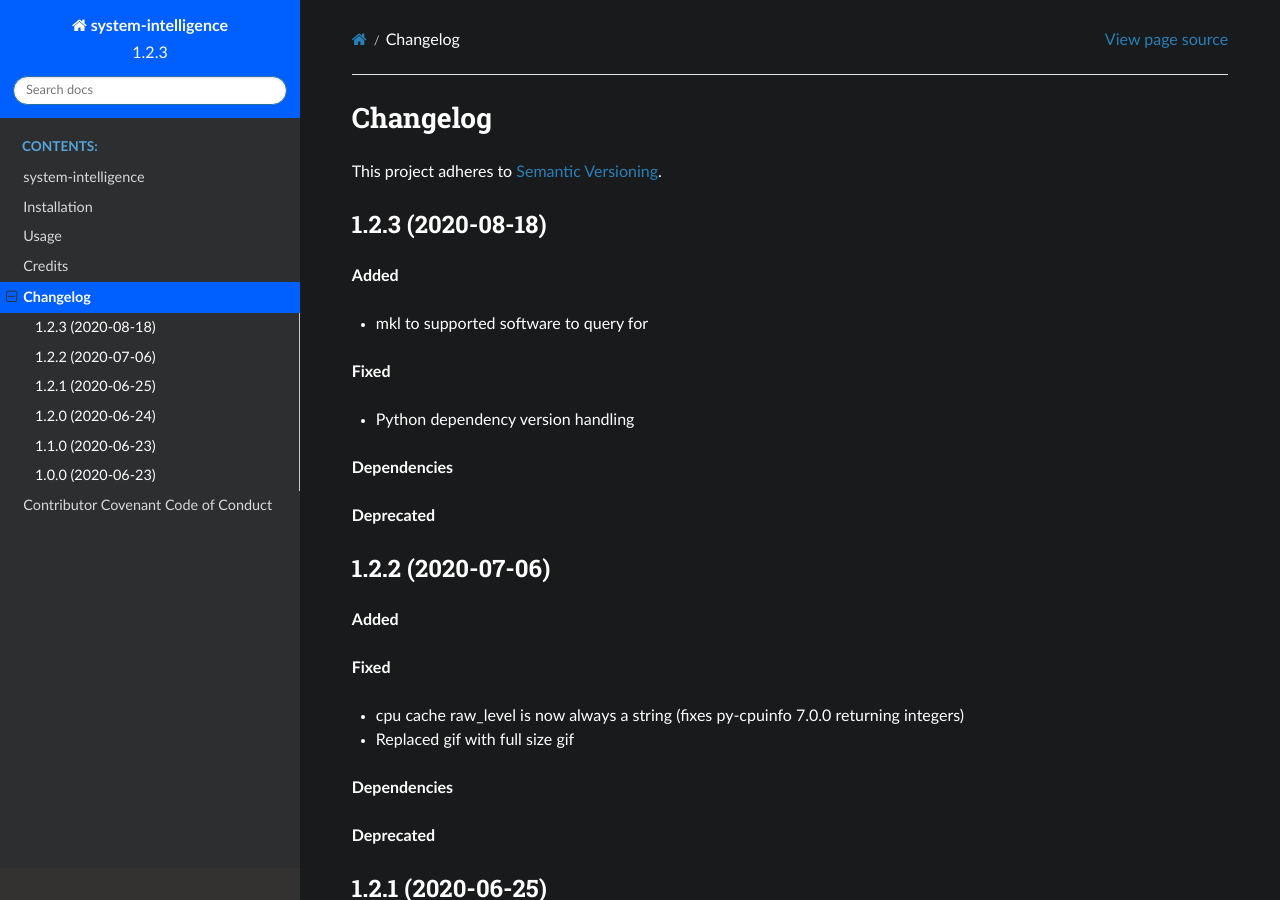
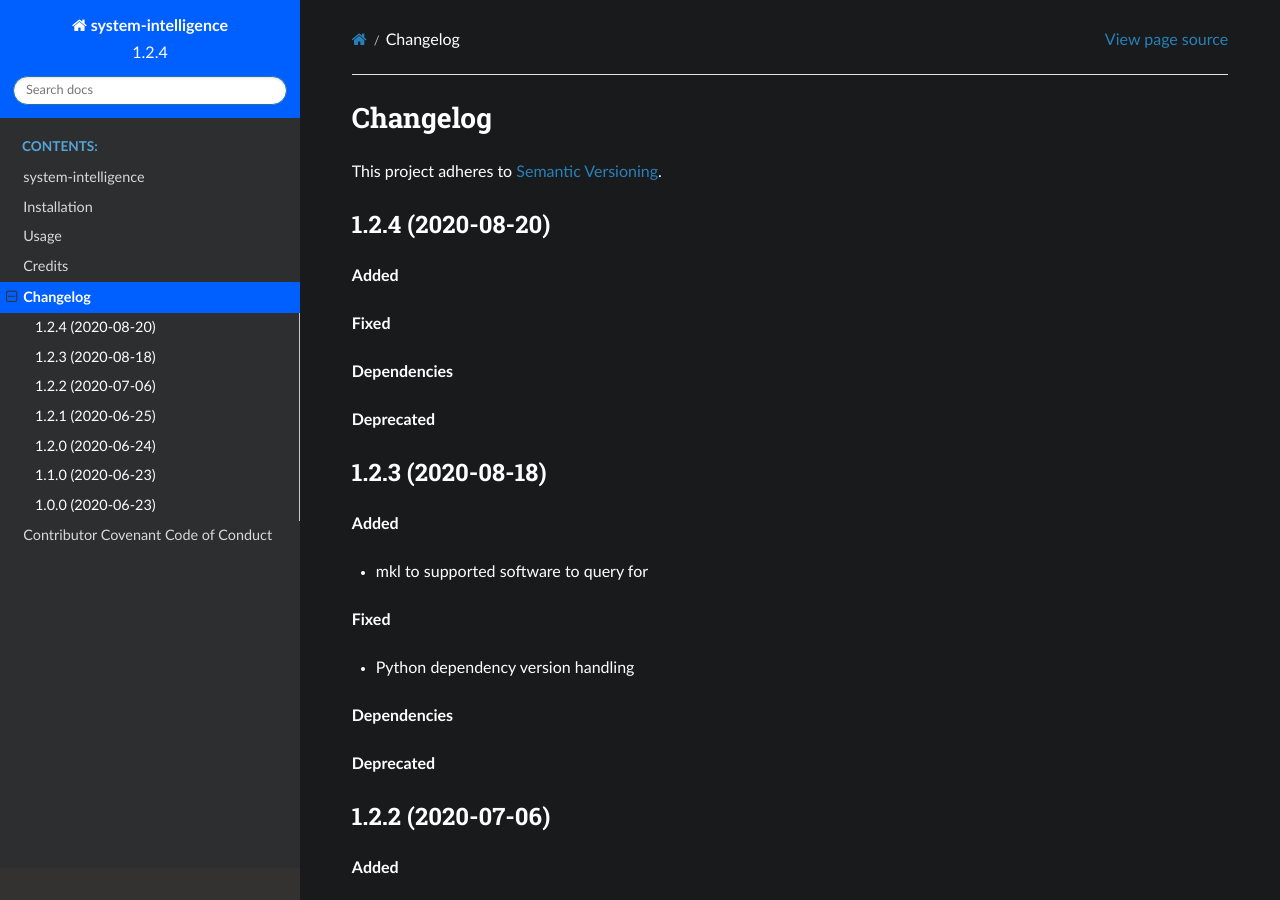
Before and after one commit to mlf-core/system-intelligence, a Sphinx documentation site: the page built from docs/changelog.rst, in a window 1280 px wide and 900 px high. Built offline with Sphinx 7.4.7 and the Read the Docs theme 2.0.0, drawn with Linux system fonts in a browser that asks for light colours.

Commit message:
Bump version from 1.2.3 to 1.2.4

```diff
--- a/CHANGELOG.rst
+++ b/CHANGELOG.rst
@@ -3,6 +3,18 @@ Changelog
 ==========
 
 This project adheres to `Semantic Versioning <https://semver.org/>`_.
+
+
+1.2.4 (2020-08-20)
+------------------
+
+**Added**
+
+**Fixed**
+
+**Dependencies**
+
+**Deprecated**
 
 
 1.2.3 (2020-08-18)
--- a/cookietemple.cfg
+++ b/cookietemple.cfg
@@ -1,5 +1,5 @@
 [bumpversion]
-current_version = 1.2.3
+current_version = 1.2.4
 
 [bumpversion_files_whitelisted]
 setup_file = setup.py
--- a/docs/conf.py
+++ b/docs/conf.py
@@ -56,9 +56,9 @@ author = "Lukas Heumos"
 # the built documents.
 #
 # The short X.Y version.
-version = '1.2.3'
+version = '1.2.4'
 # The full version, including alpha/beta/rc tags.
-release = '1.2.3'
+release = '1.2.4'
 
 # The language for content autogenerated by Sphinx. Refer to documentation
 # for a list of supported languages.
--- a/setup.py
+++ b/setup.py
@@ -74,6 +74,6 @@ setup(
     test_suite='tests',
     tests_require=test_requirements,
     url='https://github.com/zethson/system_intelligence',
-    version='1.2.3',
+    version='1.2.4',
     zip_safe=False,
 )
--- a/system_intelligence/__init__.py
+++ b/system_intelligence/__init__.py
@@ -2,4 +2,4 @@
 
 __author__ = """Lukas Heumos"""
 __email__ = 'lukas.heumos@posteo.net'
-__version__ = '1.2.3'
+__version__ = '1.2.4'
```
Also changed, not shown: .cookietemple.yml.
